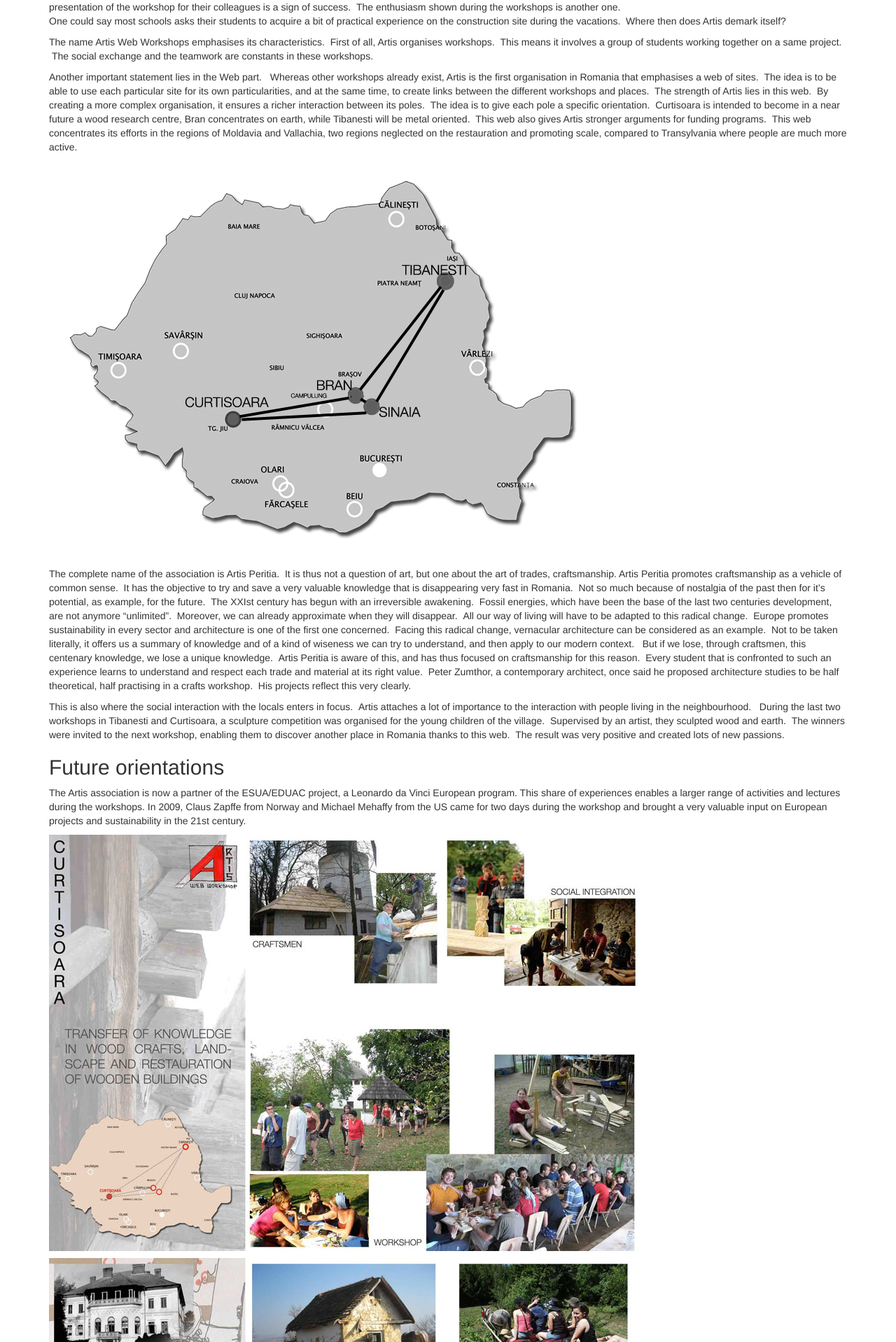
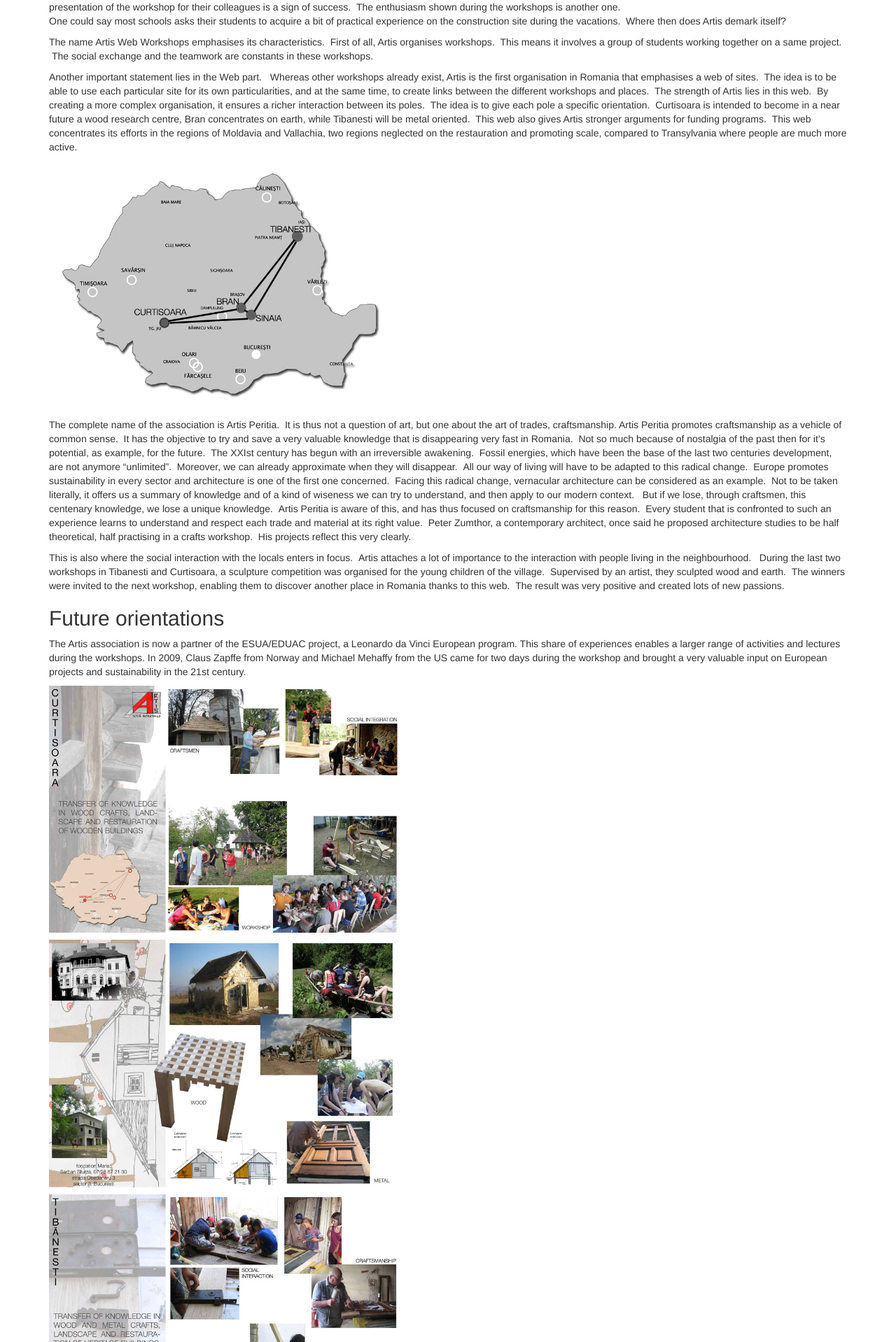
Before and after one commit to rowingpitou/artisperitia.ro, a Jekyll site: the page built from about.html, in a window 1280 px wide. Shown: the part 731-2649 px from the top of the page at 70% size. Built offline with Jekyll 4.4.1, drawn with Linux system fonts in a browser that asks for light colours.

Commit message:
max-width for images

```diff
--- a/_layouts/base.html
+++ b/_layouts/base.html
@@ -2,6 +2,7 @@
 <meta charset="utf-8">
 <title>{{ page.title }} &middot; {{ site.title }}</title>
 <link rel="stylesheet" href="//cdnjs.cloudflare.com/ajax/libs/twitter-bootstrap/3.3.4/css/bootstrap.css">
+<link rel="stylesheet" href="{{ site.base_url }}/style.css">
 
 <body>
 
--- a/_layouts/page.html
+++ b/_layouts/page.html
@@ -3,4 +3,6 @@
 ---
 <h1>{{ page.title }}</h1>
 
+<div class="page-content">
 {{ content }}
+</div>
--- /dev/null
+++ b/style.css
@@ -0,0 +1,3 @@
+.page-content p img {
+  max-width: 500px;
+}
```
